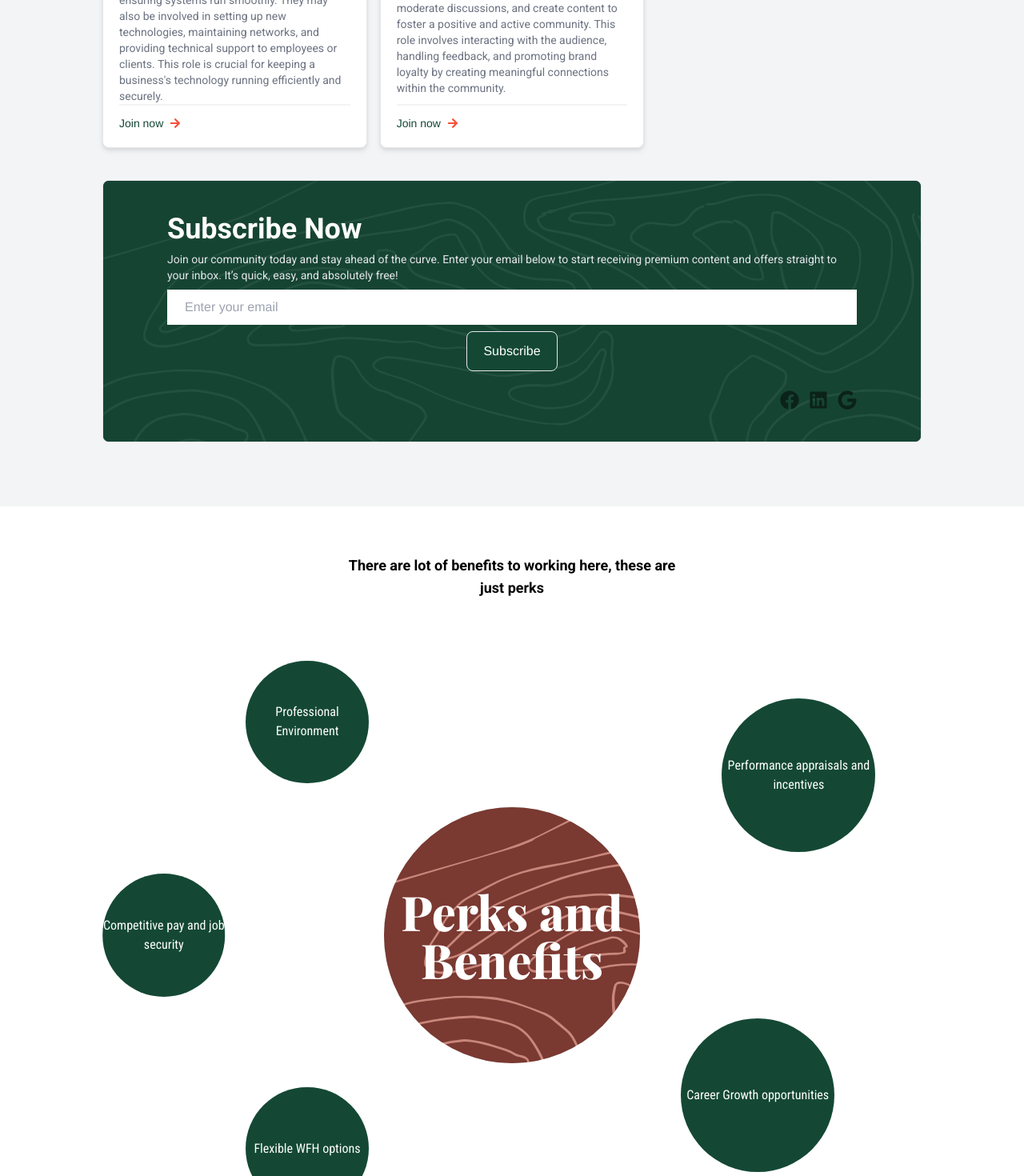
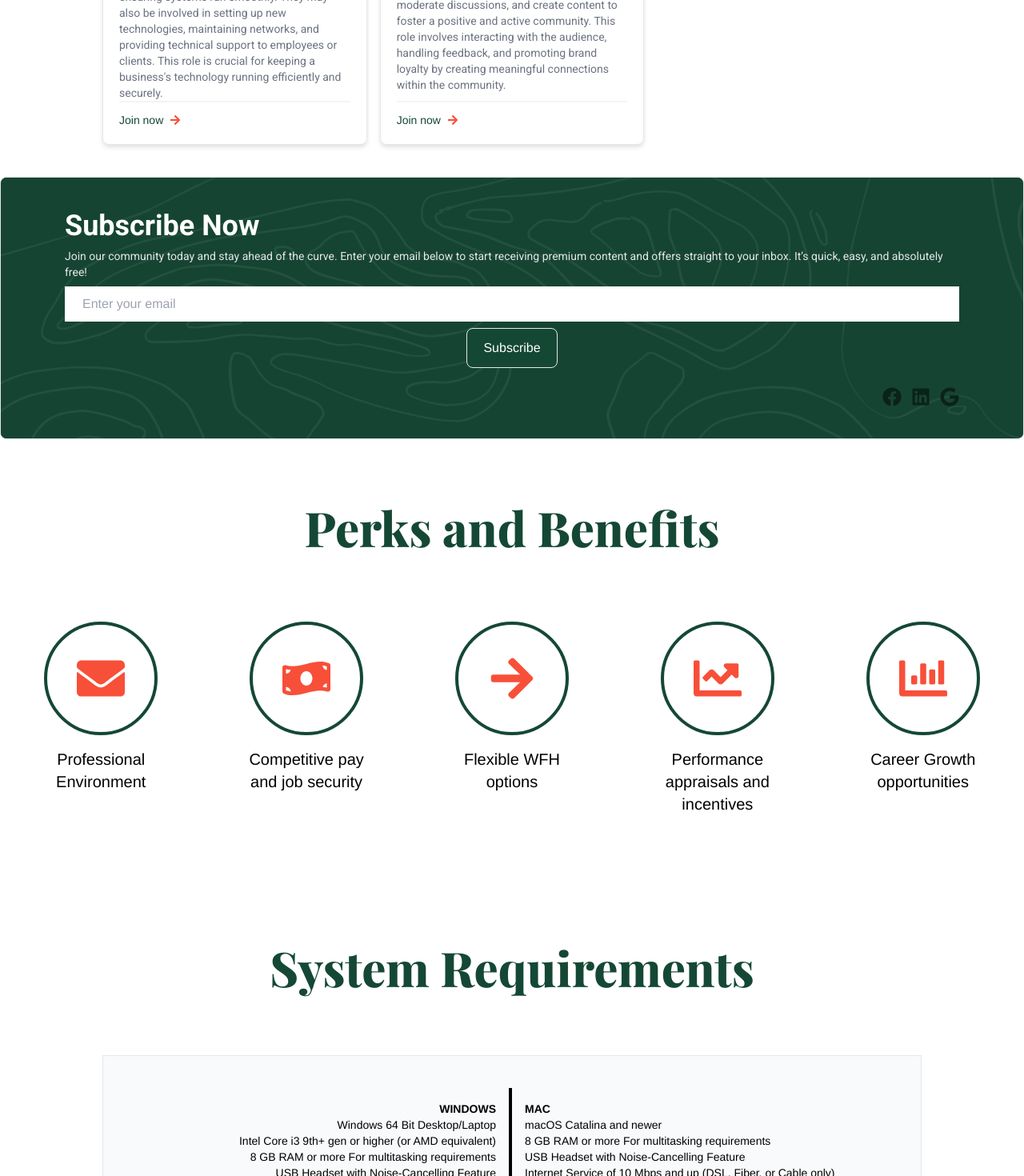
Before and after one commit to Gynius/rcfh, a React (Vite) app: page /va-ninja in a window 1280 px wide. Shown: the part 1330-2800 px from the top of the page at 80% size. Built offline with nearby package versions, Linux system fonts and the light colour scheme; a web font is replaced by a local one.

Commit message:
sept 25 before 12 update

```diff
--- a/src/components/AsVANinja.jsx
+++ b/src/components/AsVANinja.jsx
@@ -2,14 +2,14 @@ import React from "react";
 
 function AsVANinja() {
   return (
-    <div className="flex justify-center align-center py-10">
-      <div className="container w-4/5 flex ">
-        <div className="bg-white text-green w-1/2 p-10 border-r-2 border-green">
+    <div className="flex justify-center items-center py-10 ">
+      <div className="container 2xl:w-4/5 flex flex-col 2xl:flex-row  justify-center items-center ">
+        <div className="text-green 2xl:w-1/2 p-10  justify-center items-center ">
           <h1 className="font-playfair text-3xl font-extrabold">
             What does it mean to reach the Ninja level of Virtual Assistance?
           </h1>
         </div>
-        <div className="bg-white text-green w-1/2 p-10 rounded-lg">
+        <div className="bg-white text-green 2xl:w-1/2 p-10  2xl:border-l-4 border-green">
           <p className="text-sm 2xl:text-base">
             At RCFH, we take pride in our Virtual Assistant Ninjas — the unseen
             and unheard masters of efficiency. As a Virtual Assistant Ninja, you
--- a/src/components/PerksNBenefits.jsx
+++ b/src/components/PerksNBenefits.jsx
@@ -13,8 +13,8 @@ import { MdWork, MdGroup, MdMessage, MdSettings } from "react-icons/md";
 function PerksNBenefits() {
   return (
     <>
-      <div className="flex flex-col justify-center items-center py-10 ">
-        <h1 className="font-roboto text-lg font-extrabold py-5 w-1/3 text-center">
+      {/* <div className="flex flex-col justify-center items-center py-10">
+        <h1 className="font-roboto text-lg font-extrabold py-5 w-1/6 text-center">
           There are lot of benefits to working here, these are just perks
         </h1>
         <div className="w-4/5 flex justify-center items-center h-screen">
@@ -22,21 +22,21 @@ function PerksNBenefits() {
             className="absolute circle-big w-1/4 aspect-square rounded-full flex justify-center items-center -4 "
             style={{ backgroundImage: "url(/images/bg.png)" }}
           >
-            <h2 className="font-playfair text-white text-6xl font-extrabold text-center z-10">
+            <h2 className="font-playfair text-4xl xl:text-6xl font-extrabold text-center z-10">
               Perks and Benefits
             </h2>
           </div>
           <div className="w-1/2  h-full">
-            <div className="h-1/3  flex justify-center items-center">
-              <div className="circle  w-[12vw] aspect-square rounded-full -4 bg-green text-white flex justify-center items-center">
+            <div className="w-1/6  flex justify-center items-center">
+              <div className="circle  w-[12vw] aspect-square rounded-full -4 bg-white flex justify-center items-center">
                 <h1 className="font-robotoCondensed text-l text-center">
                   Professional Environment
                 </h1>
               </div>
             </div>
-            <div className="h-1/3  flex items-center relative">
+            <div className="w-1/6  flex items-center relative">
               <div
-                className="circle  w-[12vw] aspect-square rounded-full -4 bg-green text-white flex justify-center items-center"
+                className="circle  w-[12vw] aspect-square rounded-full -4 bg-white flex justify-center items-center"
                 style={{
                   position: "absolute",
                   left: "15%",
@@ -48,8 +48,8 @@ function PerksNBenefits() {
                 </h1>
               </div>
             </div>
-            <div className="h-1/3  flex justify-center items-center">
-              <div className="circle  w-[12vw] aspect-square rounded-full flex -4 bg-green text-white justify-center items-center ">
+            <div className="w-1/6  flex justify-center items-center">
+              <div className="circle  w-[12vw] aspect-square rounded-full flex -4 bg-white justify-center items-center ">
                 <h1 className="font-robotoCondensed text-l text-center">
                   Flexible WFH options
                 </h1>
@@ -59,7 +59,7 @@ function PerksNBenefits() {
           <div className="w-1/2  h-full">
             <div className="h-1/2 flex items-center relative">
               <div
-                className="circle  w-[15vw] aspect-square rounded-full -4 bg-green text-white flex justify-center items-center"
+                className="circle  w-[15vw] aspect-square rounded-full -4 bg-white flex justify-center items-center"
                 style={{
                   position: "absolute",
                   left: "70%",
@@ -73,7 +73,7 @@ function PerksNBenefits() {
             </div>
             <div className="h-1/2  flex items-center relative">
               <div
-                className="circle  w-[15vw] aspect-square rounded-full -4 bg-green text-white flex
+                className="circle  w-[15vw] aspect-square rounded-full -4 bg-white flex
               justify-center items-center"
                 style={{
                   position: "absolute",
@@ -88,49 +88,53 @@ function PerksNBenefits() {
             </div>
           </div>
         </div>
-      </div>
+      </div> */}
 
       {/** Alternative**/}
-      <section className="py-10 border">
+      <section className="py-10 m-0 flex flex-col justify-center items-center gap-2">
         <h1 className="text-center font-playfair text-6xl font-extrabold text-green py-10">
           Perks and Benefits
         </h1>
-        <div className="container  flex justify-evenly gap-6 px flex">
-          <div className="card container  flex flex-col items-center gap-4">
-            <div className="rounded-full w-2/3 bg-green aspect-square flex items-center justify-center text-sm text-center  hover:bg-red">
-              <FaEnvelope className="text-white text-6xl" />
+        <div className="container py-10 w-full flex justify-evenly gap-6  flex-wrap">
+          <div className="card container flex flex-col items-center gap-4 xl:w-1/6  xs_s:w-1/3">
+            <div className=" border-4 border-green text-white rounded-full w-2/3 bg-white aspect-square flex items-center justify-center text-sm text-center hover:bg-green_dark">
+              <FaEnvelope className="text-4xl xl:text-6xl text-red " />
             </div>
-            <h1 className="text-center w-4/5">Professional Environment</h1>
+            <h1 className="text-center w-4/5  text-xl ">
+              Professional Environment
+            </h1>
           </div>
 
-          <div className="card container  flex flex-col justify-center items-center gap-4">
-            <div className="rounded-full w-2/3 bg-green aspect-square flex items-center justify-center text-sm text-center  hover:bg-red">
-              <FaMoneyBillWave className="text-white text-6xl" />
+          <div className="card container  flex flex-col items-center gap-4 xl:w-1/6 xs_s:w-1/3">
+            <div className="border-4 border-green rounded-full w-2/3 bg-white aspect-square flex items-center justify-center text-sm text-center group hover:bg-green_dark">
+              <FaMoneyBillWave className="text-4xl xl:text-6xl text-red" />
             </div>
-            <h1 className="text-center px-5">
+            <h1 className="text-center w-4/5  text-xl">
               Competitive pay and job security
             </h1>
           </div>
 
-          <div className="card container  flex flex-col  items-center gap-4">
-            <div className="rounded-full w-2/3 bg-green aspect-square flex items-center justify-center text-sm text-center  hover:bg-red">
-              <FaArrowRight className="text-white text-6xl" />
+          <div className="card container  flex flex-col  items-center gap-4 xl:w-1/6 xs_s:w-1/3">
+            <div className="border-4 border-green rounded-full w-2/3 bg-white aspect-square flex items-center justify-center text-sm text-center  hover:bg-green_dark">
+              <FaArrowRight className="text-4xl xl:text-6xl text-red" />
             </div>
-            <h1 className="text-center w-4/5">Flexible WFH options</h1>
+            <h1 className="text-center w-4/5  text-xl">Flexible WFH options</h1>
           </div>
-          <div className="card container  flex flex-col  items-center gap-4">
-            <div className="rounded-full w-2/3 bg-green aspect-square flex items-center justify-center text-sm text-center   hover:bg-red">
-              <FaChartLine className="text-white text-6xl" />{" "}
+          <div className="card container  flex flex-col  items-center gap-4 xl:w-1/6 xs_s:w-1/3">
+            <div className="border-4 border-green rounded-full w-2/3 bg-white aspect-square flex items-center justify-center text-sm text-center   hover:bg-green_dark">
+              <FaChartLine className="text-4xl xl:text-6xl text-red" />
             </div>
-            <h1 className="text-center w-4/5">
+            <h1 className="text-center w-4/5  text-xl">
               Performance appraisals and incentives
             </h1>
           </div>
-          <div className="card container  flex flex-col  items-center gap-4">
-            <div className="rounded-full w-2/3 bg-green aspect-square flex items-center justify-center text-sm text-center hover:bg-red">
-              <FaChartBar className="text-white text-6xl" />
+          <div className="card container  flex flex-col  items-center gap-4 xl:w-1/6 xs_s:w-1/3">
+            <div className="border-4 border-green rounded-full w-2/3 bg-white aspect-square flex items-center justify-center text-sm text-center hover:bg-green_dark">
+              <FaChartBar className="text-4xl xl:text-6xl text-red" />
             </div>
-            <h1 className="text-center w-4/5">Career Growth opportunities</h1>
+            <h1 className="text-center w-4/5  text-xl">
+              Career Growth opportunities
+            </h1>
           </div>
         </div>
       </section>
--- a/src/components/SubscribeForm.jsx
+++ b/src/components/SubscribeForm.jsx
@@ -1,11 +1,10 @@
 import React from "react";
 import { FaFacebook, FaLinkedin, FaGoogle, FaSync } from "react-icons/fa";
-import { FaArrowCircleRight } from "react-icons/fa";
 
 function SubscribeForm() {
   return (
-    <section className=" flex justify-center bg-gray-100 " id="subscribe-form">
-      <div className="subscribe-form border flex border mb-20 bg-cover bg-bottom overflow-hidden  z-10 relative rounded-lg w-4/5">
+    <section className="flex justify-center " id="subscribe-form">
+      <div className="subscribe-form border flex border bg-cover bg-bottom overflow-hidden  z-10 relative rounded-lg w-full">
         <div className="form-image w-1/3 h-full flex items-base justify-end p-10 z-20 hidden 2xl:flex">
           <FaSync size={200} className="text-green_dark" />
         </div>
--- a/src/components/SystemRequirements.jsx
+++ b/src/components/SystemRequirements.jsx
@@ -2,12 +2,12 @@ import React from "react";
 
 function SystemRequirements() {
   return (
-    <section className=" flex justify-center items-center flex-col">
-      <h1 className="font-playfair font-extrabold text-6xl py-10 text-green">
+    <section className="flex justify-center items-center flex-col pb-20 ">
+      <h1 className="font-playfair font-extrabold text-6xl py-20 text-green  text-center">
         System Requirements
       </h1>
-      <div className="container w-4/5 grid grid-cols-2">
-        <div className=" p-4 border-r-4 border-black text-right hover:bg-green">
+      <div className="container w-4/5 grid grid-cols-2 border py-10 bg-gray-50 text-sm 2xl:text-base">
+        <div className=" p-4 border-r-4 border-black text-right">
           <h1 className="font-extrabold">WINDOWS</h1>
           <ul>
             <li>Windows 64 Bit Desktop/Laptop</li>
@@ -26,7 +26,7 @@ function SystemRequirements() {
             </li>
           </ul>
         </div>
-        <div className=" p-4 hover:bg-red ">
+        <div className=" p-4">
           <h1 className="font-extrabold">MAC</h1>
           <ul>
             <li>macOS Catalina and newer</li>
--- a/src/components/VaNinjaLoop.jsx
+++ b/src/components/VaNinjaLoop.jsx
@@ -43,7 +43,7 @@ const ninja_tasks = [
 
 function VaNinjaLoop() {
   return (
-    <section className="flex w-full justify-center py-10 bg-gray-100">
+    <section className="flex w-full justify-center py-10">
       <div className="w-4/5 2xl:w-3/5 container grid grid-cols-1 sm:grid-cols-2 lg:grid-cols-3 gap-4">
         {ninja_tasks.map((task, index) => {
           return (
--- a/tailwind.config.js
+++ b/tailwind.config.js
@@ -35,7 +35,7 @@ module.exports = {
         robotoCondensed: ['"Roboto Condensed"', 'sans-serif'],
       },
       screens: {
-        xs: '480px', // Define your custom breakpoint here
+        xs_s: '360px', // Define your custom breakpoint here
       },
     },
   },
```
